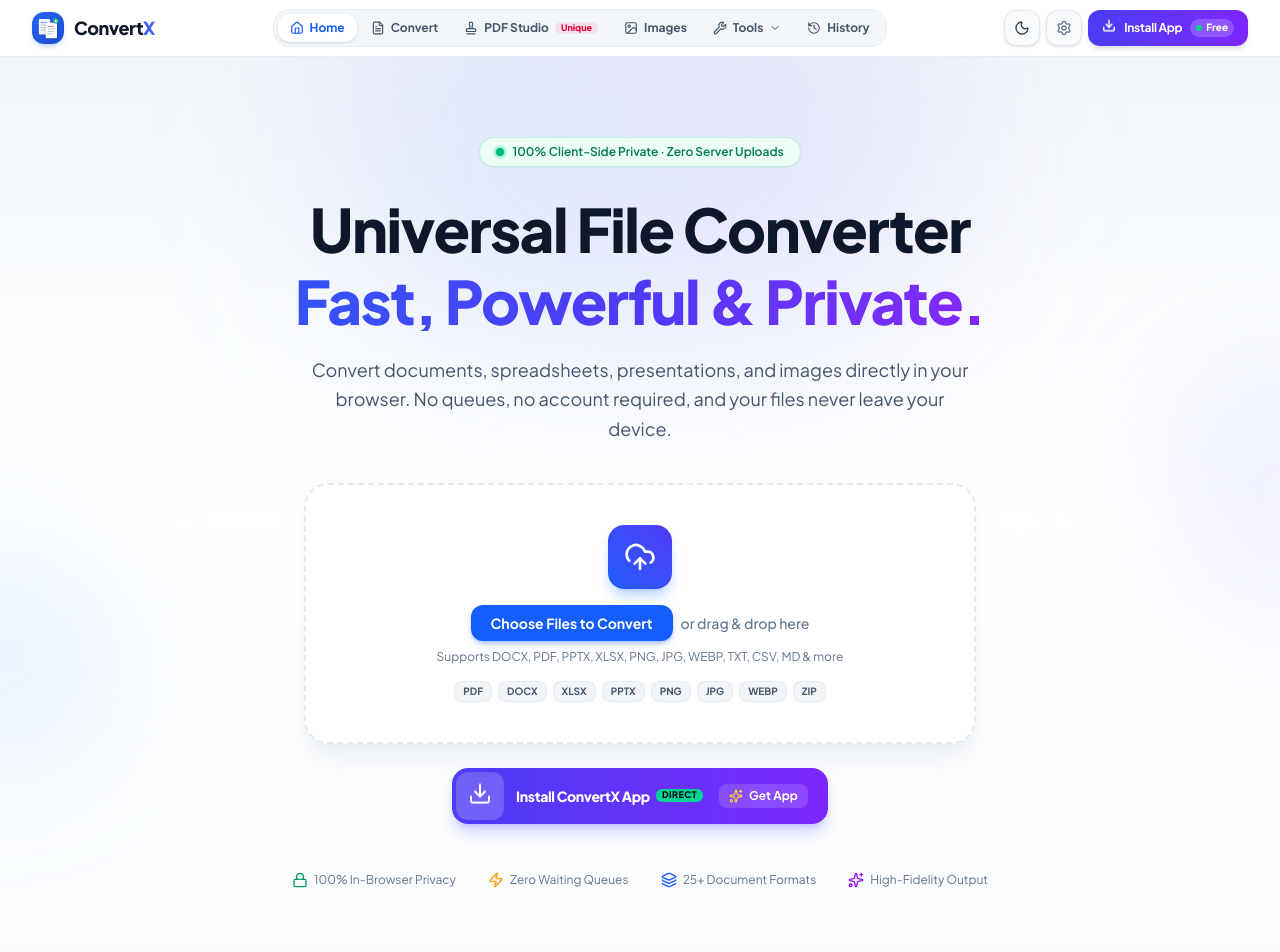
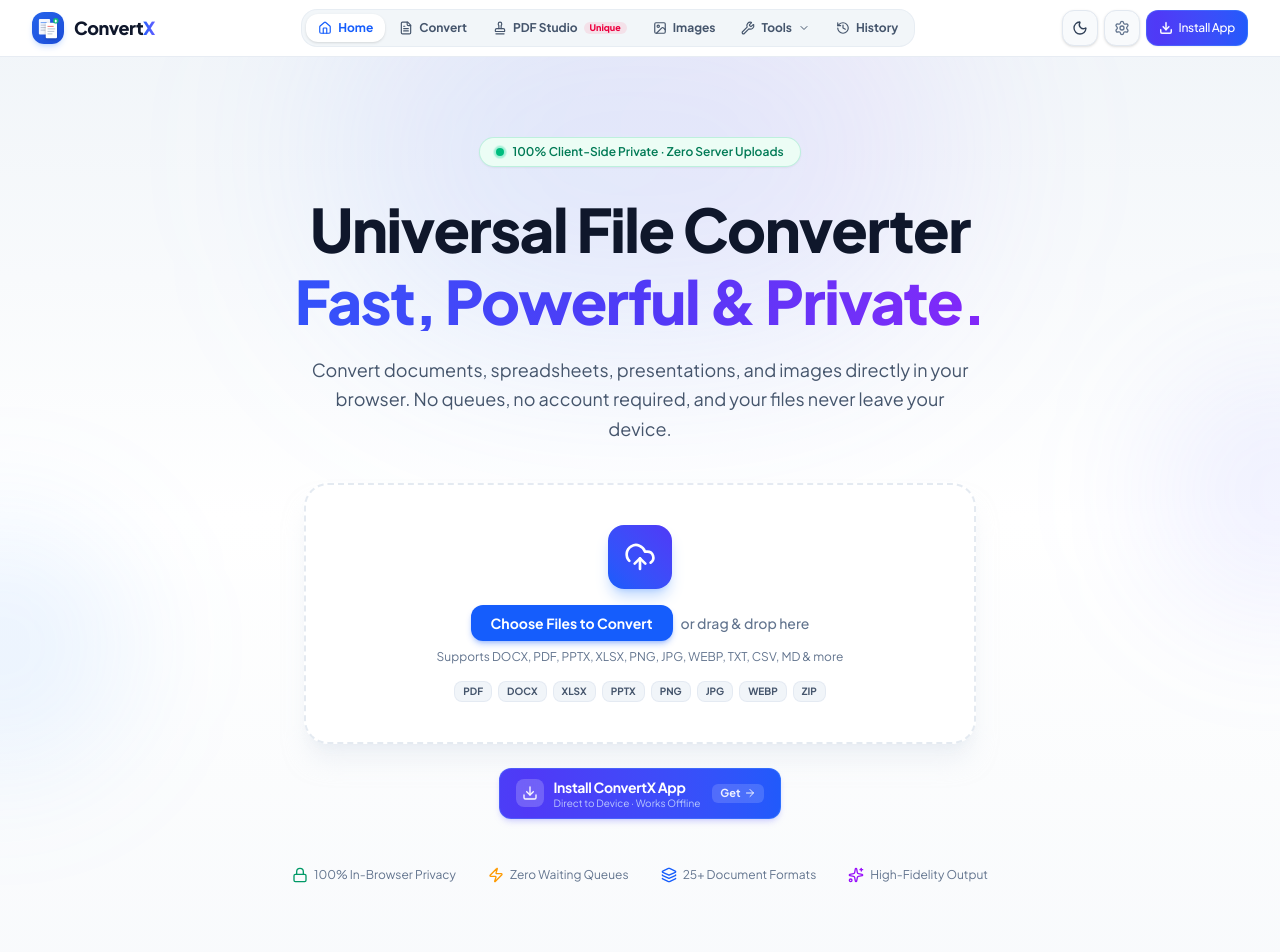
Before and after one commit to mukteshwar845/ConvertX, a React (Vite) app: page / in a window 1280 px wide. Shown: the top 952 px of the page. Built offline with nearby package versions, Linux system fonts and the light colour scheme.

Commit message:
style: make InstallButton compact, executive, and attractive without Free label

```diff
--- a/src/components/InstallButton.tsx
+++ b/src/components/InstallButton.tsx
@@ -1,5 +1,5 @@
 import React from 'react';
-import { Download, Sparkles, Smartphone, Laptop, Check } from 'lucide-react';
+import { Download, Sparkles, Check, ArrowRight } from 'lucide-react';
 
 export interface InstallButtonProps {
   onClick: () => void;
@@ -16,13 +16,14 @@ export const InstallButton: React.FC<InstallButtonProps> = ({
 }) => {
   if (isStandalone) {
     return (
-      <div className="inline-flex items-center gap-1.5 rounded-xl bg-emerald-50 dark:bg-emerald-950/60 border border-emerald-200 dark:border-emerald-800 px-3 py-1.5 text-xs font-bold text-emerald-700 dark:text-emerald-300">
+      <div className="inline-flex items-center gap-1.5 rounded-xl bg-emerald-50 dark:bg-emerald-950/60 border border-emerald-200 dark:border-emerald-800 px-2.5 py-1 text-xs font-semibold text-emerald-700 dark:text-emerald-300">
         <Check className="h-3.5 w-3.5" />
         <span>Installed</span>
       </div>
     );
   }
 
+  // 1. NAVBAR VARIANT: Compact (h-9), perfectly proportioned with theme & settings buttons, sleek glow & sheen, NO "Free" text
   if (variant === 'navbar') {
     return (
       <button
@@ -30,31 +31,28 @@ export const InstallButton: React.FC<InstallButtonProps> = ({
         type="button"
         onClick={onClick}
         className={`
-          group relative inline-flex items-center gap-2 rounded-xl
-          bg-gradient-to-r from-blue-600 via-indigo-600 to-violet-600
-          hover:from-blue-500 hover:via-indigo-500 hover:to-violet-500
-          text-white font-bold text-xs
-          px-3.5 py-1.5 min-h-[36px]
+          group relative inline-flex items-center gap-1.5 rounded-xl
+          h-9 px-3
+          bg-gradient-to-r from-blue-600 via-indigo-600 to-blue-600
+          hover:from-blue-500 hover:via-indigo-500 hover:to-blue-500
+          text-white font-semibold text-xs
+          border border-blue-400/30 dark:border-indigo-400/30
           sheen-glow install-btn-glow gradient-animated
-          transition-transform duration-150 active:scale-95
-          cursor-pointer shadow-md select-none
+          transition-all duration-150 active:scale-95
+          cursor-pointer shadow-xs hover:shadow-md hover:shadow-indigo-500/25
+          select-none flex-shrink-0
           ${className}
         `}
         title="Install ConvertX App directly to your device"
         aria-label="Install ConvertX Application"
       >
-        <span className="icon-bounce flex items-center justify-center">
-          <Download className="h-3.5 w-3.5 stroke-[2.5]" />
-        </span>
-        <span className="tracking-tight">Install App</span>
-        <span className="hidden sm:inline-flex items-center gap-1 rounded-full bg-white/20 dark:bg-white/25 px-1.5 py-0.5 text-[10px] font-black text-white">
-          <span className="h-1.5 w-1.5 rounded-full bg-emerald-400 animate-pulse" />
-          Free
-        </span>
+        <Download className="h-3.5 w-3.5 icon-bounce stroke-[2.5]" />
+        <span className="tracking-tight font-medium">Install App</span>
       </button>
     );
   }
 
+  // 2. HERO VARIANT: Sleek, high-tech, professional CTA with cool effects, NO "Free" word
   if (variant === 'hero') {
     return (
       <button
@@ -62,43 +60,43 @@ export const InstallButton: React.FC<InstallButtonProps> = ({
         type="button"
         onClick={onClick}
         className={`
-          group relative inline-flex items-center justify-between gap-3 sm:gap-4
-          rounded-2xl p-1 pr-4 sm:pr-5
-          bg-gradient-to-r from-blue-600 via-indigo-600 to-violet-600
-          hover:from-blue-500 hover:via-indigo-500 hover:to-violet-500
-          text-white sheen-glow install-btn-glow gradient-animated
+          group relative inline-flex items-center justify-between gap-3
+          rounded-xl py-2 px-3.5 sm:px-4
+          bg-gradient-to-r from-blue-600 via-indigo-600 to-blue-600
+          hover:from-blue-500 hover:via-indigo-500 hover:to-blue-500
+          text-white font-semibold text-xs
+          border border-blue-400/30 dark:border-indigo-400/30
+          sheen-glow install-btn-glow gradient-animated
           transition-all duration-200 hover:scale-[1.02] active:scale-[0.98]
-          cursor-pointer shadow-lg shadow-indigo-500/30 select-none
+          cursor-pointer shadow-md shadow-indigo-500/20 select-none
           ${className}
         `}
         title="Install ConvertX directly to your phone, tablet, or PC"
         aria-label="Install ConvertX application directly"
       >
-        <div className="flex items-center gap-3">
-          <span className="flex h-11 w-11 sm:h-12 sm:w-12 items-center justify-center rounded-xl bg-white/20 backdrop-blur-md shadow-inner text-white">
-            <Download className="h-5 w-5 sm:h-6 sm:w-6 icon-bounce" />
+        <div className="flex items-center gap-2.5">
+          <span className="flex h-7 w-7 items-center justify-center rounded-lg bg-white/20 backdrop-blur-xs text-white">
+            <Download className="h-4 w-4 icon-bounce" />
           </span>
           <div className="text-left">
-            <div className="flex items-center gap-1.5 text-xs sm:text-sm font-extrabold tracking-tight">
-              <span>Install ConvertX App</span>
-              <span className="rounded-md bg-emerald-400 text-slate-950 font-black text-[9px] uppercase px-1.5 py-0.2 tracking-wider">
-                Direct
-              </span>
+            <div className="font-bold tracking-tight text-xs sm:text-sm">
+              Install ConvertX App
             </div>
-            <p className="text-[11px] text-blue-100/90 hidden xs:block">
-              100% Free · Works Offline · Desktop & Mobile
+            <p className="text-[10px] text-blue-100/80 font-normal">
+              Direct to Device · Works Offline
             </p>
           </div>
         </div>
 
-        <div className="hidden sm:flex items-center gap-1.5 text-xs font-bold bg-white/15 px-2.5 py-1 rounded-lg">
-          <Sparkles className="h-3.5 w-3.5 text-amber-300 animate-spin" style={{ animationDuration: '4s' }} />
-          <span>Get App</span>
+        <div className="flex items-center gap-1 text-[11px] font-bold bg-white/15 px-2 py-0.5 rounded-md text-white/90">
+          <span>Get</span>
+          <ArrowRight className="h-3 w-3 group-hover:translate-x-0.5 transition-transform" />
         </div>
       </button>
     );
   }
 
+  // 3. CARD VARIANT: Compact, elegant button for Settings
   if (variant === 'card') {
     return (
       <button
@@ -107,50 +105,49 @@ export const InstallButton: React.FC<InstallButtonProps> = ({
         onClick={onClick}
         className={`
           group relative inline-flex items-center justify-center gap-2 rounded-xl
-          bg-gradient-to-r from-blue-600 via-indigo-600 to-violet-600
-          hover:from-blue-500 hover:via-indigo-500 hover:to-violet-500
-          text-white font-bold text-xs
-          px-4 py-2.5 min-h-[40px]
+          h-9 px-3.5
+          bg-gradient-to-r from-blue-600 via-indigo-600 to-blue-600
+          hover:from-blue-500 hover:via-indigo-500 hover:to-blue-500
+          text-white font-semibold text-xs
+          border border-blue-400/30 dark:border-indigo-400/30
           sheen-glow install-btn-glow gradient-animated
-          transition-transform duration-150 active:scale-95
-          cursor-pointer shadow-md select-none
+          transition-all duration-150 active:scale-95
+          cursor-pointer shadow-xs hover:shadow-md hover:shadow-indigo-500/25
+          select-none
           ${className}
         `}
         title="Install ConvertX directly to your device"
         aria-label="Install ConvertX App"
       >
-        <Download className="h-4 w-4 icon-bounce" />
-        <span>Install Directly to Device</span>
-        <span className="h-1.5 w-1.5 rounded-full bg-emerald-400 animate-pulse" />
+        <Download className="h-3.5 w-3.5 icon-bounce" />
+        <span>Install to Device</span>
       </button>
     );
   }
 
-  // variant === 'modal'
+  // 4. MODAL VARIANT: Refined, professional action button without "Free" badge
   return (
     <button
       id="modal-install-pwa-btn"
       type="button"
       onClick={onClick}
       className={`
-        group relative w-full flex items-center justify-center gap-2.5 rounded-2xl
-        bg-gradient-to-r from-blue-600 via-indigo-600 to-violet-600
-        hover:from-blue-500 hover:via-indigo-500 hover:to-violet-500
-        text-white font-extrabold text-sm
-        py-3.5 px-5 min-h-[48px]
+        group relative w-full flex items-center justify-center gap-2 rounded-xl
+        bg-gradient-to-r from-blue-600 via-indigo-600 to-blue-600
+        hover:from-blue-500 hover:via-indigo-500 hover:to-blue-500
+        text-white font-bold text-xs
+        py-2.5 px-4 min-h-[42px]
+        border border-blue-400/30 dark:border-indigo-400/30
         sheen-glow install-btn-glow gradient-animated
         transition-all duration-150 hover:scale-[1.01] active:scale-[0.98]
-        cursor-pointer shadow-lg shadow-blue-500/30 select-none
+        cursor-pointer shadow-md shadow-blue-500/25 select-none
         ${className}
       `}
       title="Download and install application directly"
       aria-label="Download and install ConvertX"
     >
       <Download className="h-4 w-4 icon-bounce" />
-      <span>Install ConvertX Now</span>
-      <span className="rounded-full bg-white/20 px-2 py-0.5 text-[10px] font-black text-white">
-        Free
-      </span>
+      <span>Install ConvertX Application</span>
     </button>
   );
 };
--- a/src/index.css
+++ b/src/index.css
@@ -175,8 +175,8 @@
 
 /* ── Install Button Visual Effects ────────────────────────────── */
 @keyframes sheenSweep {
-  0% { transform: translateX(-150%) skewX(-25deg); }
-  22%, 100% { transform: translateX(250%) skewX(-25deg); }
+  0% { transform: translateX(-160%) skewX(-25deg); }
+  25%, 100% { transform: translateX(260%) skewX(-25deg); }
 }
 
 .sheen-glow {
@@ -193,36 +193,36 @@
   height: 200%;
   background: linear-gradient(
     105deg,
-    transparent 35%,
-    rgba(255, 255, 255, 0.42) 48%,
-    rgba(255, 255, 255, 0.65) 50%,
-    rgba(255, 255, 255, 0.42) 52%,
-    transparent 65%
+    transparent 38%,
+    rgba(255, 255, 255, 0.22) 48%,
+    rgba(255, 255, 255, 0.45) 50%,
+    rgba(255, 255, 255, 0.22) 52%,
+    transparent 62%
   );
-  animation: sheenSweep 3.2s cubic-bezier(0.4, 0, 0.2, 1) infinite;
+  animation: sheenSweep 3.6s cubic-bezier(0.4, 0, 0.2, 1) infinite;
   pointer-events: none;
 }
 
 @keyframes pulseBorderGlow {
   0%, 100% {
-    box-shadow: 0 0 0 0 rgba(79, 70, 229, 0.55), 0 4px 18px -2px rgba(37, 99, 235, 0.45);
+    box-shadow: 0 0 0 0 rgba(79, 70, 229, 0.4), 0 2px 8px -1px rgba(37, 99, 235, 0.3);
   }
   50% {
-    box-shadow: 0 0 0 5px rgba(79, 70, 229, 0.2), 0 8px 26px 0px rgba(124, 58, 237, 0.55);
+    box-shadow: 0 0 0 3px rgba(79, 70, 229, 0.15), 0 4px 16px 0px rgba(99, 102, 241, 0.4);
   }
 }
 
 .install-btn-glow {
-  animation: pulseBorderGlow 2.8s ease-in-out infinite;
+  animation: pulseBorderGlow 3s ease-in-out infinite;
 }
 
 @keyframes installArrowBounce {
   0%, 100% { transform: translateY(0); }
-  50% { transform: translateY(-2.5px); }
+  50% { transform: translateY(-1.5px); }
 }
 
 .icon-bounce {
-  animation: installArrowBounce 1.8s ease-in-out infinite;
+  animation: installArrowBounce 2s ease-in-out infinite;
 }
 
 @keyframes gradientShift {
```
